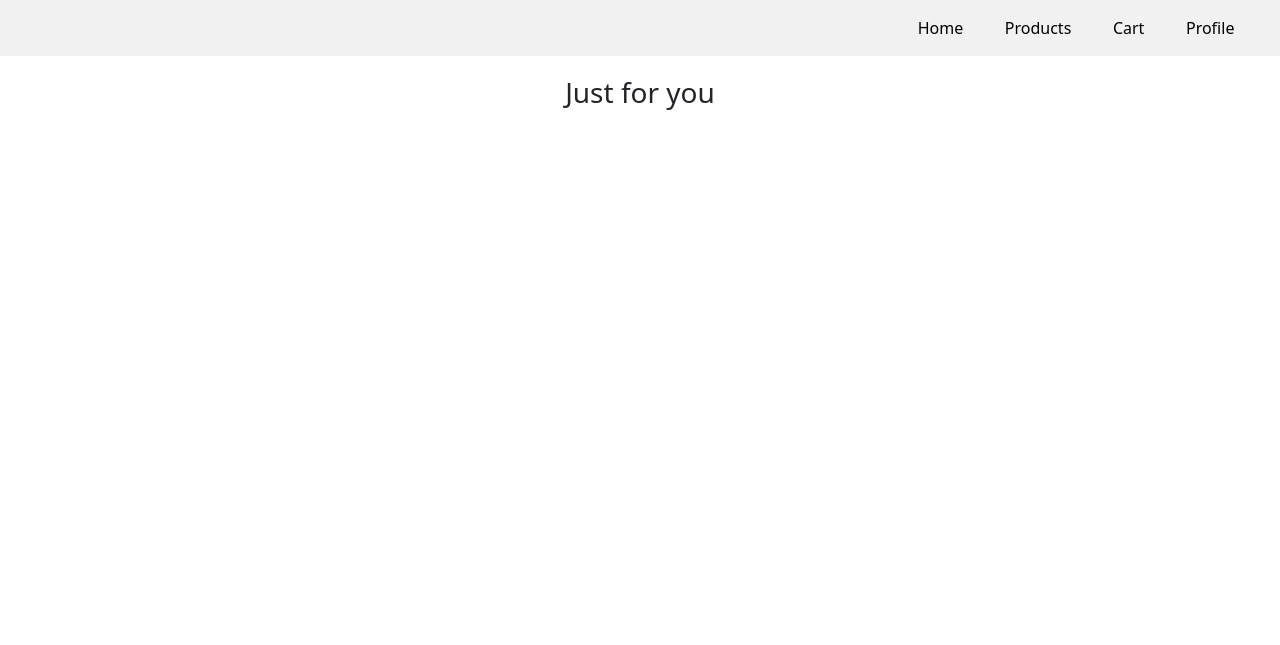
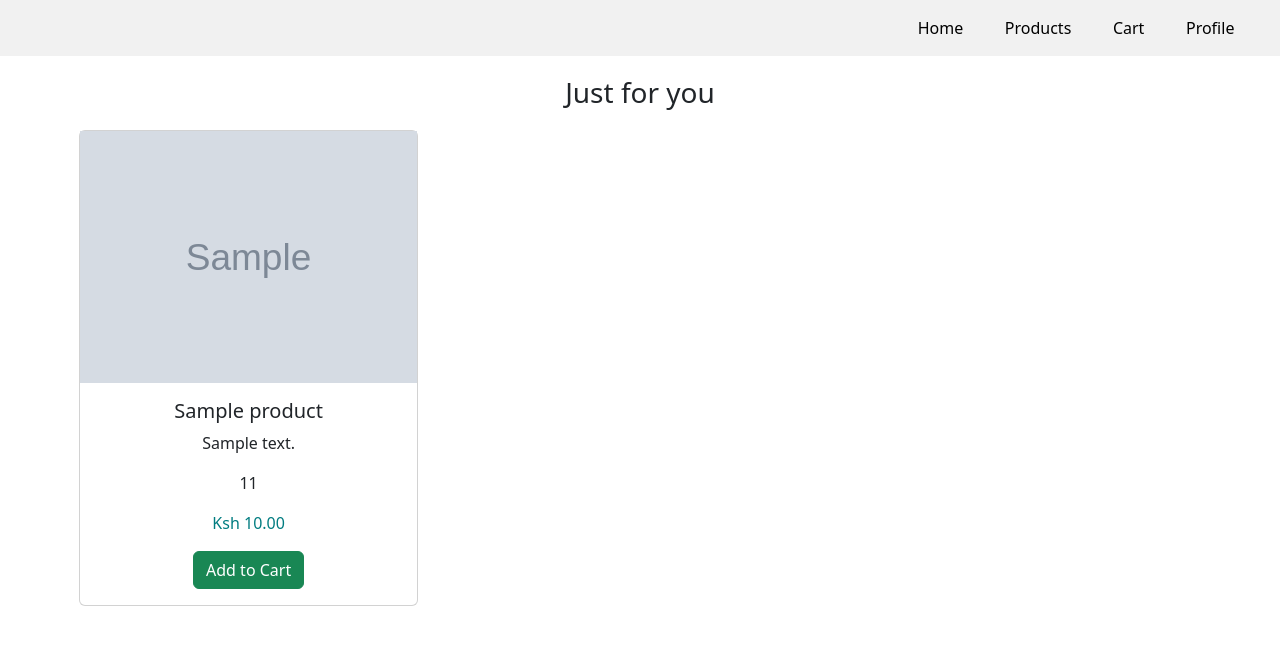
Before and after one commit to Charlton-C/shopit-django, a Django app: page /addtocart/h/1/ in a window 1280 px wide. Shown: the top 645 px of the page. Run offline with Django 5.2, Linux system fonts and the light colour scheme; a user stored in the database is signed in; tables that the repository leaves empty hold one stand-in row (values such as "Sample post"); grey boxes marked "Sample" are stand-in pictures.

Commit message:
Show number of products in cart in the home page, Fix add to cart button in the home page

```diff
--- a/shopit/templates/home.html
+++ b/shopit/templates/home.html
@@ -2,6 +2,7 @@
 {% block title %}Home{% endblock title %}
 {% block content %}
 {% load humanize %}
+{% load shopitcartextras %}
 <style>
 	.products-div{
 		margin: auto 0 8vh 0;
@@ -70,8 +71,13 @@
 						<div class="card-body">
 							<h5 class="card-title">{{ product.productname }}</h5>
 							<p class="card-text">{{ product.productdescription }}</p>
+							{% if product|productExistsInCart != None %}
+								<p class="card-text">{{ product|productExistsInCart }}</p>
+							{% elif product|productExistsInCart == None %}
+								<p class="card-text">0</p>
+							{% endif %}
 							<p class="card-text"><span class="product-current-price-p">Ksh {{ product.productprice|intcomma }}</span></p>
-							<a href="{% url 'addToCartFromProducts' product.id %}" class="btn btn-success">Add to Cart</a>
+							<a href="{% url 'addToCartFromHome' product.id %}" class="btn btn-success">Add to Cart</a>
 						</div>
 					</div>
 				</li>
--- a/shopit/views.py
+++ b/shopit/views.py
@@ -36,7 +36,7 @@ def addToCartFromHome(request, productID):
 	cartItem, created = Cart.objects.get_or_create(product=product, user=request.user)
 	cartItem.quantity += 1
 	cartItem.save()
-	return render(request, 'home.html')
+	return render(request, 'home.html', {'products': Product.objects.all().order_by('-id')[:5]})
 
 def addToCartFromProducts(request, productID):
 	product = Product.objects.get(id=productID)
```
